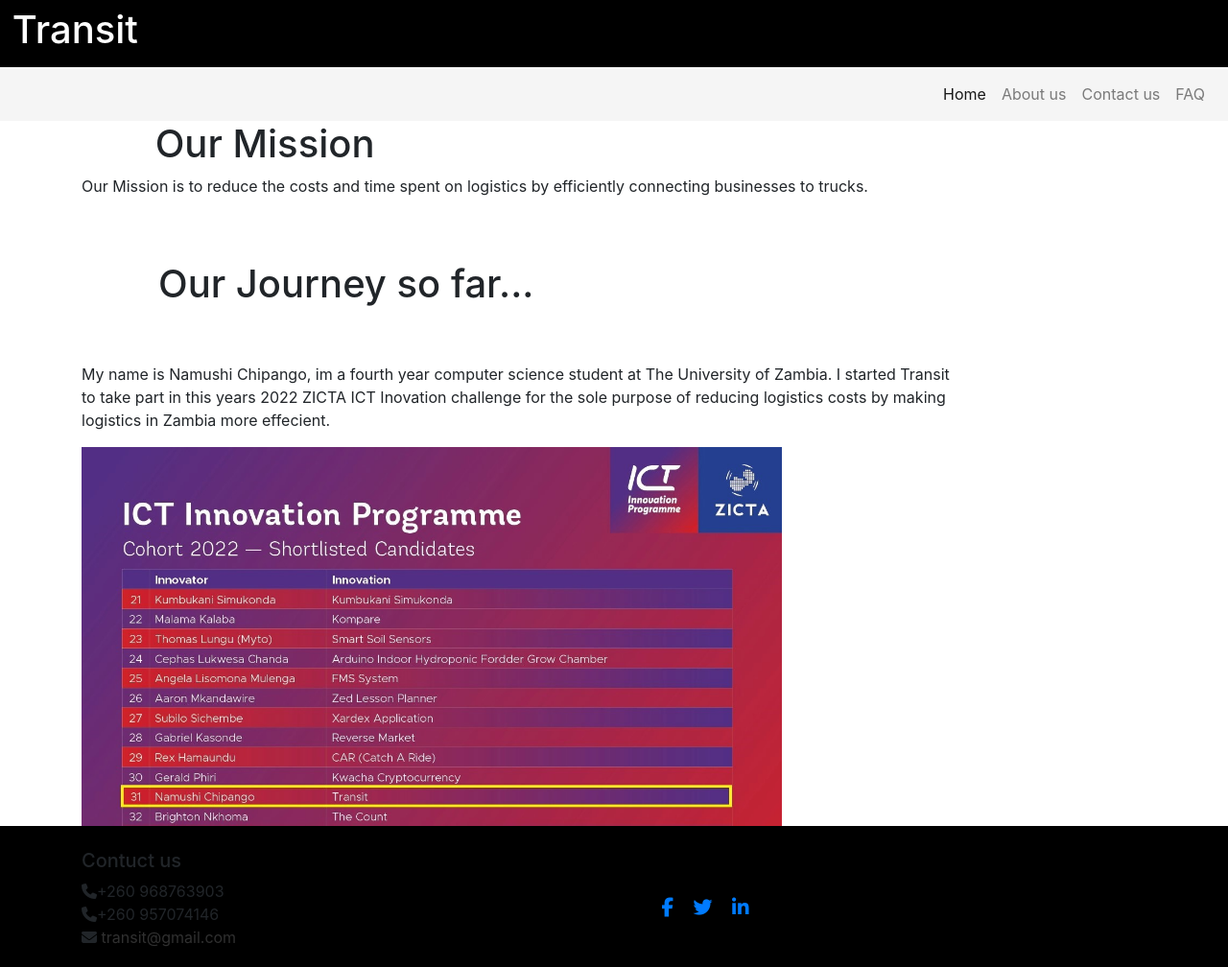
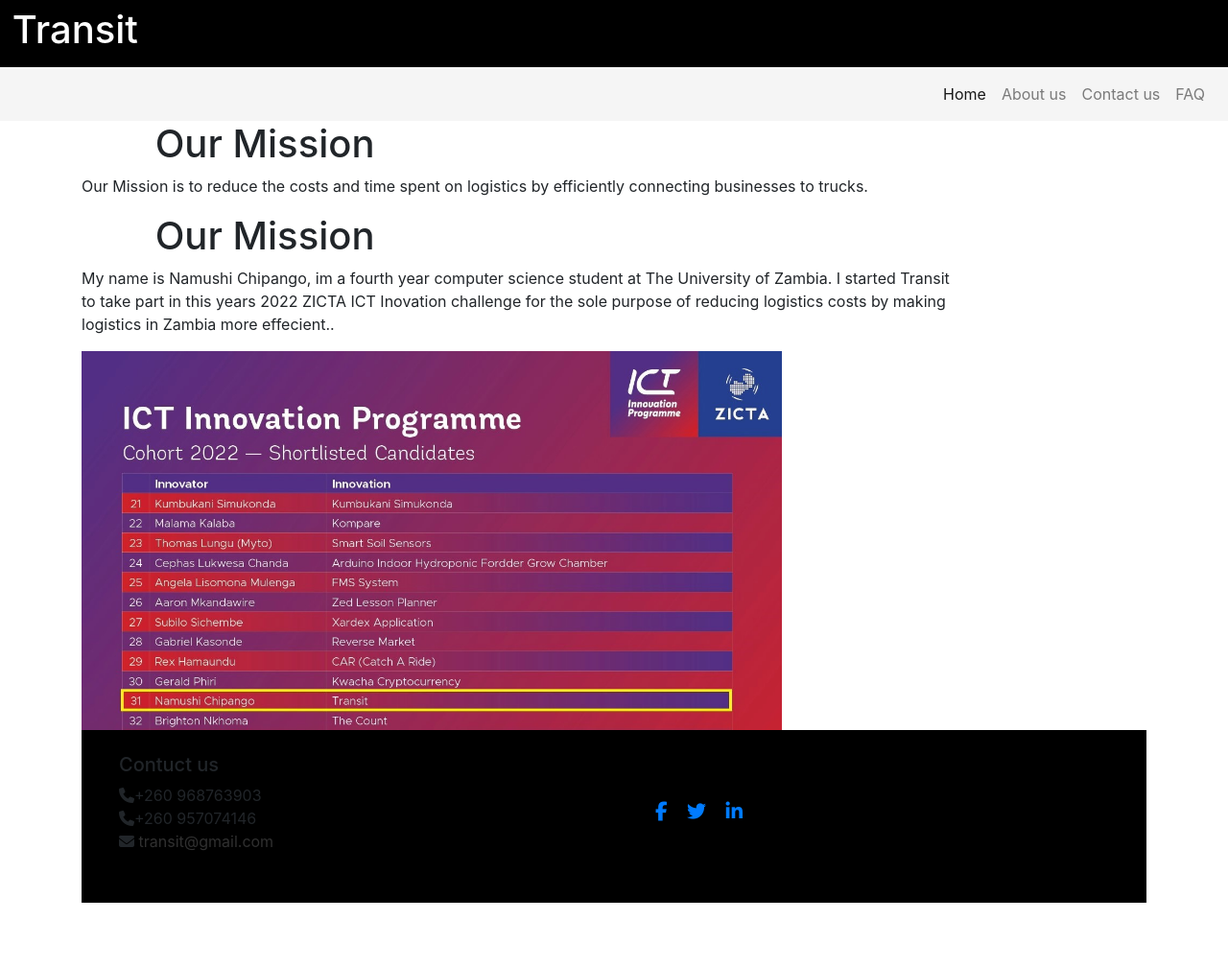
Before and after one commit to c0de-l0rd/transit, a plain HTML site: page AboutUs.html in a window 1280 px wide. Shown: the whole page at 96% size. After the commit the page ends 941 px from the top, so only its background shows below. Drawn offline with nearby package versions, Linux system fonts and the light colour scheme; files whose address does not match are found by name.

Commit message:
Update AboutUs.html

```diff
--- a/AboutUs.html
+++ b/AboutUs.html
@@ -56,22 +56,26 @@
    </div>
      </div>
 
-    <div class="row">
-        <h1 class="col-12 col-md-10 row-content offset-1">
-            Our Journey so far...
-        </h1>
-        <p class="col-12 col-md-10 main-content">
-            My name is Namushi Chipango, im a fourth year computer
+  <div class="row">
+        <div class="col-12 col-md-10">
+	<h1 class="offset-1">Our Mission</h1>
+    <p>My name is Namushi Chipango, im a fourth year computer
             science student at The University of Zambia. I started
             Transit to take part in this years 2022 ZICTA ICT Inovation
              challenge for the sole purpose of reducing logistics
-             costs by making logistics in Zambia more effecient.
-        </p>
+             costs by making logistics in Zambia more effecient..
+    </p>
+   </div>
+     </div>
+
+
+	  <div class="row">
        <div class="col-8 col-md-8 main-content justify-content-center">
         <img src="./images/zicta-innovation.jpg" class="img-fluid " alt="Responsive image" class="w-60">
       </div>
     </div>
-  </div>
+
+
 
     <footer class="pgFooter p-4">
         <div class="container">
```
